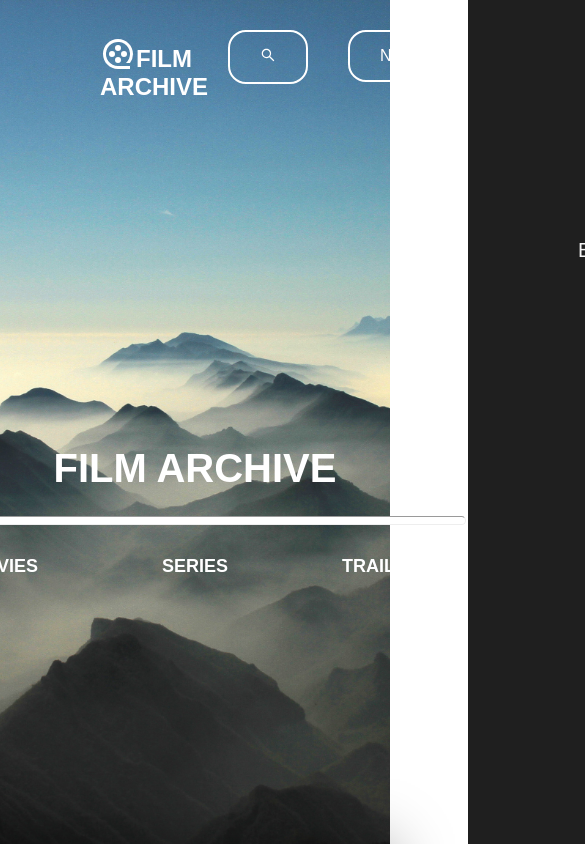
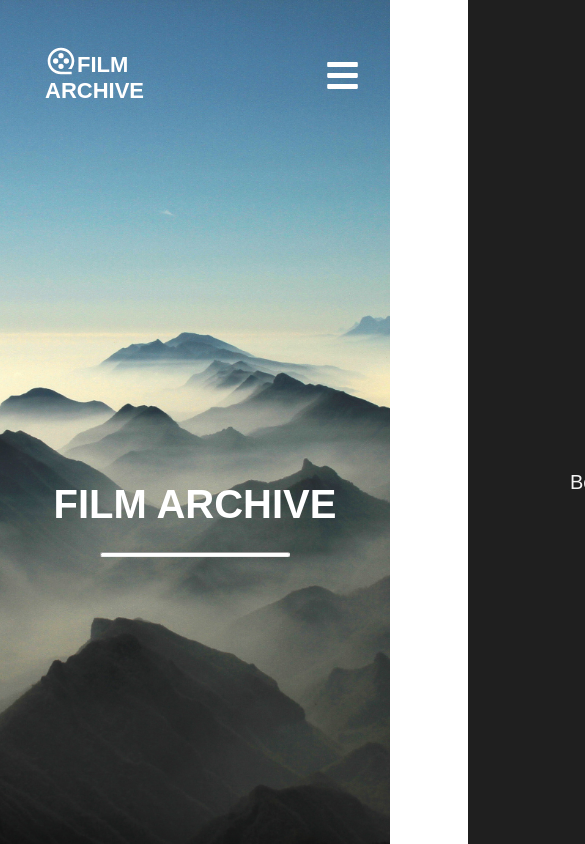
Before and after one commit to JakubSarota/film-archive-frontend, a React (Create React App) app: page / in a window 390 px wide. Shown: the top 844 px of the page, 585 px wide, since content can reach past the window. Built offline with nearby package versions, Linux system fonts and the light colour scheme.

Commit message:
21-01-2022

```diff
--- a/src/components/Cards/Main/Card.css
+++ b/src/components/Cards/Main/Card.css
@@ -92,5 +92,7 @@
 }
 
 @media screen and (max-width: 960) {
-
+    .Card {
+        top: 20px;
+    }
 }
--- a/src/components/HeroSection/herosection.css
+++ b/src/components/HeroSection/herosection.css
@@ -17,7 +17,7 @@
 
         .line-under-text {
             width: 540px;
-            height: 0.4rem;
+            height: 0.2rem;
             border-radius: 100rem;
             background-color: #fff;
         }
@@ -76,6 +76,15 @@
                 margin-bottom: -50%;
                 width: 80%;
             }
+
+            .line-under-text {
+                width: 60%;
+            }
+
+            .hero-conteinter--items {
+                display: none;
+            }
+
             .hero-conteinter > h1 {
                         padding-bottom: 25px;
                         position: relative;
--- a/src/components/HeroSection/herosection.tsx
+++ b/src/components/HeroSection/herosection.tsx
@@ -6,7 +6,6 @@ export default function Herosection() {
     return (
         <div className="home">
             <div className='hero-conteinter'>
-
                 <h1>FILM ARCHIVE</h1>
                     <hr className='line-under-text'/>
                     <div className='hero-conteinter--items'>
--- a/src/components/SidebarData/SidebarData.tsx
+++ b/src/components/Navbar/SidebarData/SidebarData.tsx
@@ -2,6 +2,28 @@ import React from 'react'
 import * as RiIcons from 'react-icons/ri'
 
 export const SidebarData = [
+    /*text for mobile devices*/
+    {
+        title: 'Search',
+        path: '/',
+        cName: 'nav-text-mobile'
+    },
+    {
+        title: 'News',
+        path: '/',
+        cName: 'nav-text-mobile'
+    },
+    {
+        title: 'Watchlist',
+        path: '/',
+        cName: 'nav-text-mobile'
+    },
+    {
+        title: 'Sign up',
+        path: '/',
+        cName: 'nav-text-mobile'
+    },
+    /*Normal text in menu-bar*/
     {
         title: 'Movies',
         path: '/',
@@ -44,5 +66,4 @@ export const SidebarData = [
         path: '/',
         cName: 'nav-text'
     }
-
 ]
--- a/src/components/navbar/navbar.css
+++ b/src/components/navbar/navbar.css
@@ -53,7 +53,6 @@
                     position: relative;
                     display: inline;
                     top: 5px;
-
                 }
 
                 .navbar-header-link--logo:hover {
@@ -84,7 +83,7 @@
                     align-items: center;
                 }
 
-                .button-item {
+                .button-items {
                     display: flex;
                     /* margin: 0 10px 0 10px; */
                 }
@@ -134,7 +133,7 @@
                     font-size: 20px;
                 }
 
-                .nav-text a {
+                .nav-text a, .nav-text-mobile a {
                     text-decoration: none;
                     color: #f5f5f5;
                     width: 95%;
@@ -156,9 +155,14 @@
                     font-size: 20px;
                 }
 
+                .nav-text-mobile {
+                    display: none;
+                }
+
 @media screen and (max-width: 1600px) {
     .navbar-header--logo {
         position: inherit;
+        margin-left: 45px;
         /* padding-right: 75rem; */
     }
 
@@ -175,3 +179,50 @@
         /* display: none; */
     }
 }
+
+@media screen and (max-width: 960px) {
+    /* .button-items {
+        display: none;
+    } */
+
+    .button-items > li:nth-child(-n+4) {
+        display: none;
+    }
+
+    .button-items > li {
+        position: relative;
+        top: 15px;
+    }
+
+    .navbar.active {
+        position: sticky;
+        height: 100px;
+    }
+
+    .navbar-header-link--logo {
+        position: absolute;
+        top: 10px;
+    }
+
+    .navbar-header-link--logo > h2 {
+        font-size: 22px;
+    }
+
+    .logo-icon {
+        font-size: 32px;
+    }
+
+    .nav-text-mobile {
+        display: flex;
+        justify-content: start;
+        align-items: center;
+        padding: 8px 0px 0px 25px;
+        list-style: none;
+        height: 50px;
+        font-size: 20px;
+    }
+
+    span {
+        margin-left: 0px;
+    }
+}
--- a/src/components/navbar/navbar.tsx
+++ b/src/components/navbar/navbar.tsx
@@ -5,7 +5,7 @@ import * as FaIcons from 'react-icons/fa'
 import * as AiIcons from 'react-icons/ai'
 import * as RiIcons from 'react-icons/ri'
 import { useEffect, useState } from 'react'
-import { SidebarData } from '../SidebarData/SidebarData'
+import { SidebarData } from './SidebarData/SidebarData'
 
 
 export default function Navbar() {
@@ -41,7 +41,7 @@ export default function Navbar() {
                 </form>
 
                 <div className='navbar-header--buttons'>
-                    <div className='button-item'>
+                    <div className='button-items'>
                         <li>
                             <Button link='/test' buttonStyle='btn--outline' buttonSize='btn--medium'>
                                 <AiIcons.AiOutlineSearch/>
@@ -57,7 +57,6 @@ export default function Navbar() {
                                 <a>Watchlist</a>
                             </Button>
                         </li>
-
                         <li>
                             <Button link='/test' buttonStyle='btn--filled' buttonSize='btn--medium'>
                                 <a>Sign up</a>
```
